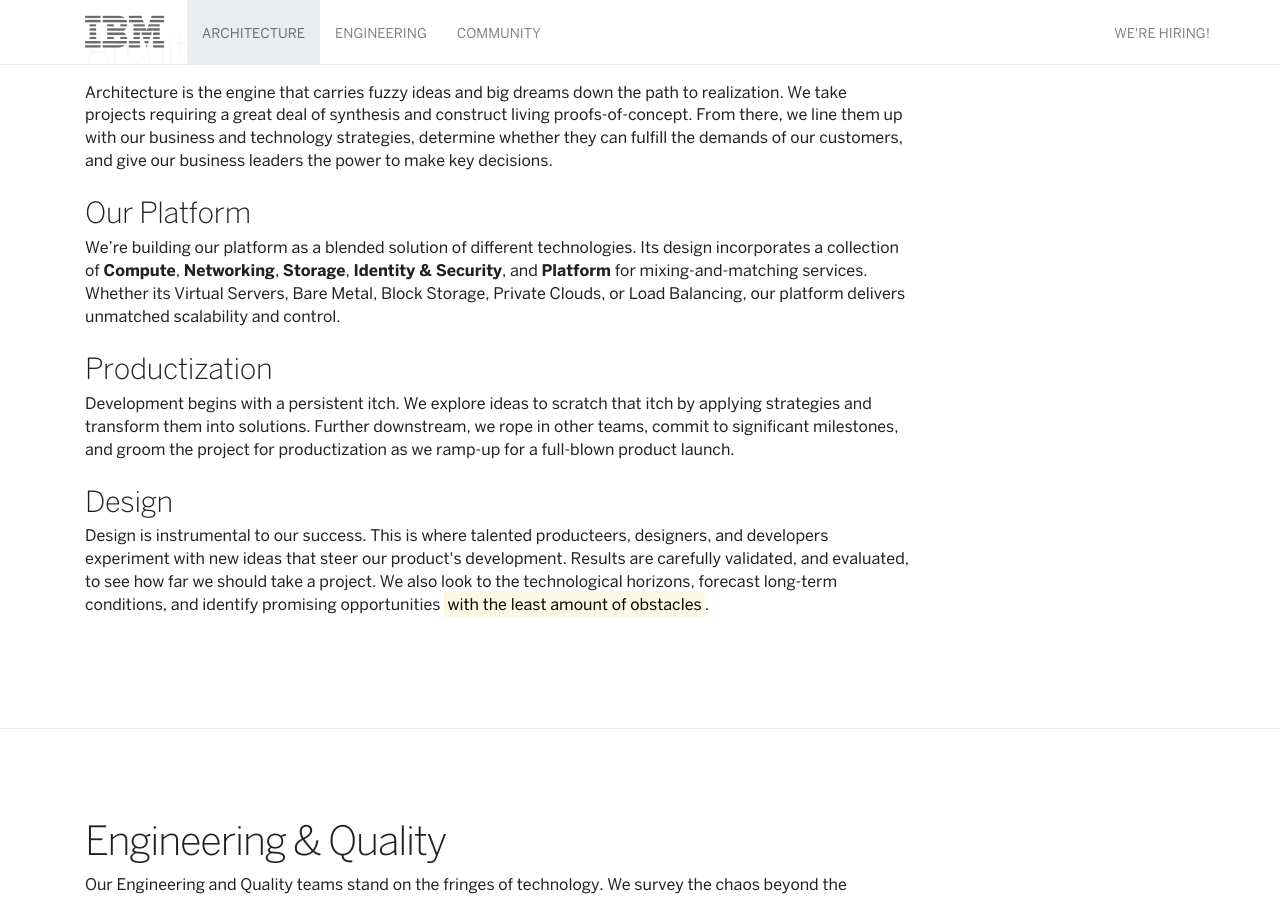
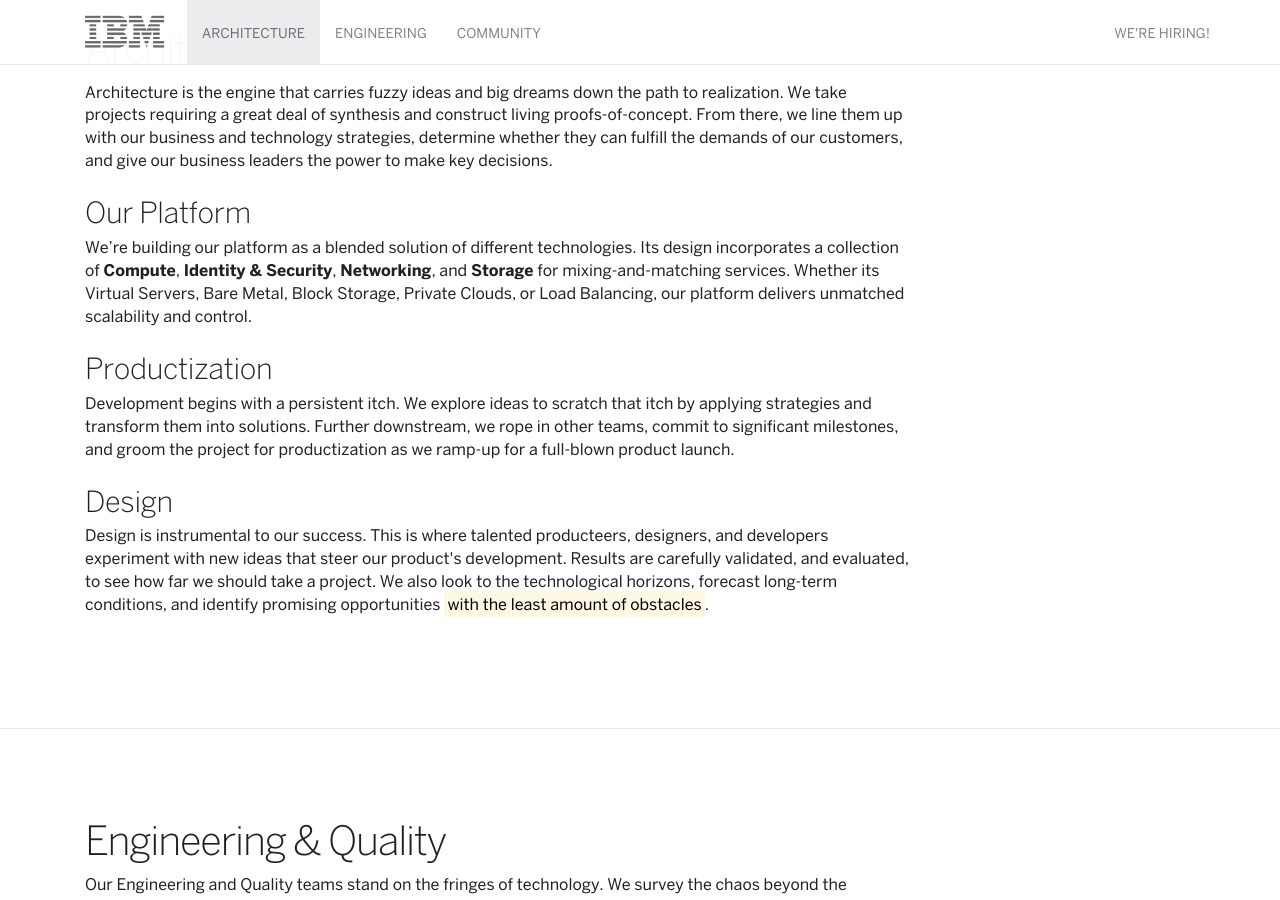
Before and after one commit to caleorourke/blue, a Jekyll site: the page built from index.html, in a window 1280 px wide and 900 px high, scrolled down 1146 px. Built offline with Jekyll 4.4.1, drawn with Linux system fonts in a browser that asks for light colours.

Commit message:
content updates

```diff
--- a/_includes/partials/architecture.html
+++ b/_includes/partials/architecture.html
@@ -9,7 +9,7 @@
 
       <h3>Our Platform</h3>
 
-      <p>We’re building our platform as a blended solution of different technologies. Its design incorporates a collection of <strong>Compute</strong>, <strong>Networking</strong>, <strong>Storage</strong>, <strong>Identity &amp; Security</strong>, and <strong>Platform</strong> for mixing-and-matching services. Whether its Virtual Servers, Bare Metal, Block Storage, Private Clouds, or Load Balancing, our platform delivers unmatched scalability and control.</p>
+      <p>We’re building our platform as a blended solution of different technologies. Its design incorporates a collection of <strong>Compute</strong>, <strong>Identity &amp; Security</strong>, <strong>Networking</strong>, and <strong>Storage</strong> for mixing-and-matching services. Whether its Virtual Servers, Bare Metal, Block Storage, Private Clouds, or Load Balancing, our platform delivers unmatched scalability and control.</p>
 
       <h3>Productization</h3>
 
```
